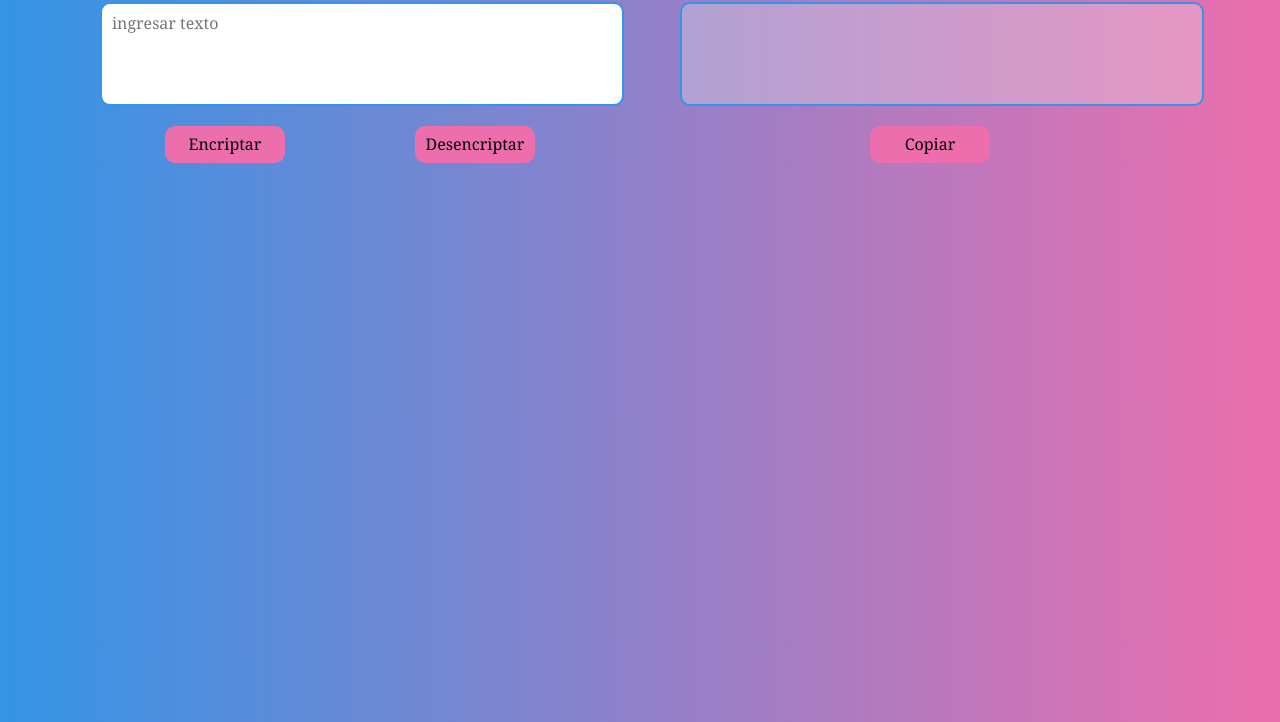
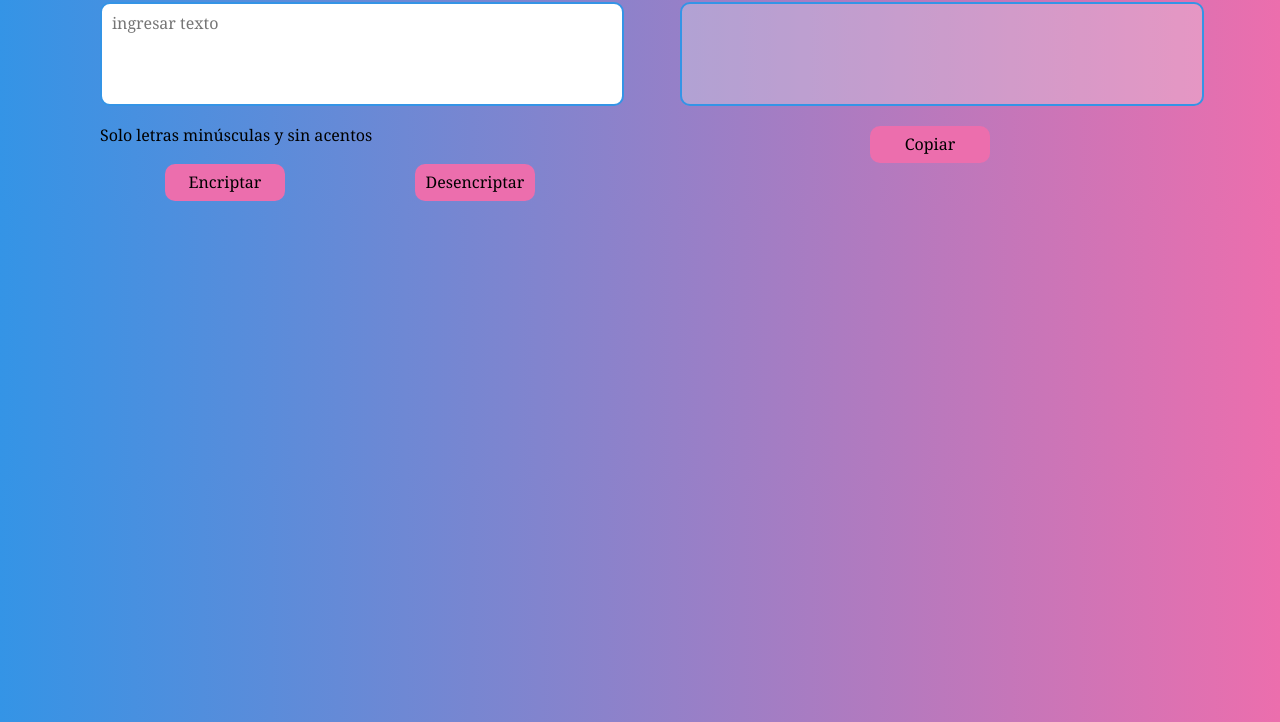
Before and after one commit to HumbleG0d/challenge_encriptador, a website with bundled scripts: page html/index.html in a window 1280 px wide. Shown: the part 78-800 px from the top of the page. Built offline with nearby package versions, Linux system fonts and the light colour scheme.

Commit message:
Add span

```diff
--- a/html/index.html
+++ b/html/index.html
@@ -15,6 +15,7 @@
     <main class="main">
         <section class="section main__section--input">
             <textarea class="textarea section__input" id="section__input" required placeholder="ingresar texto"></textarea>
+            <span>Solo letras minúsculas y sin acentos</span>
             <div class="section__butons">
                 <button class="button section__button--encriptar" id="section__button--encriptar">Encriptar</button>
                 <button class="button section__button--desencriptar" id="section__button--desencriptar">Desencriptar</button>
```
